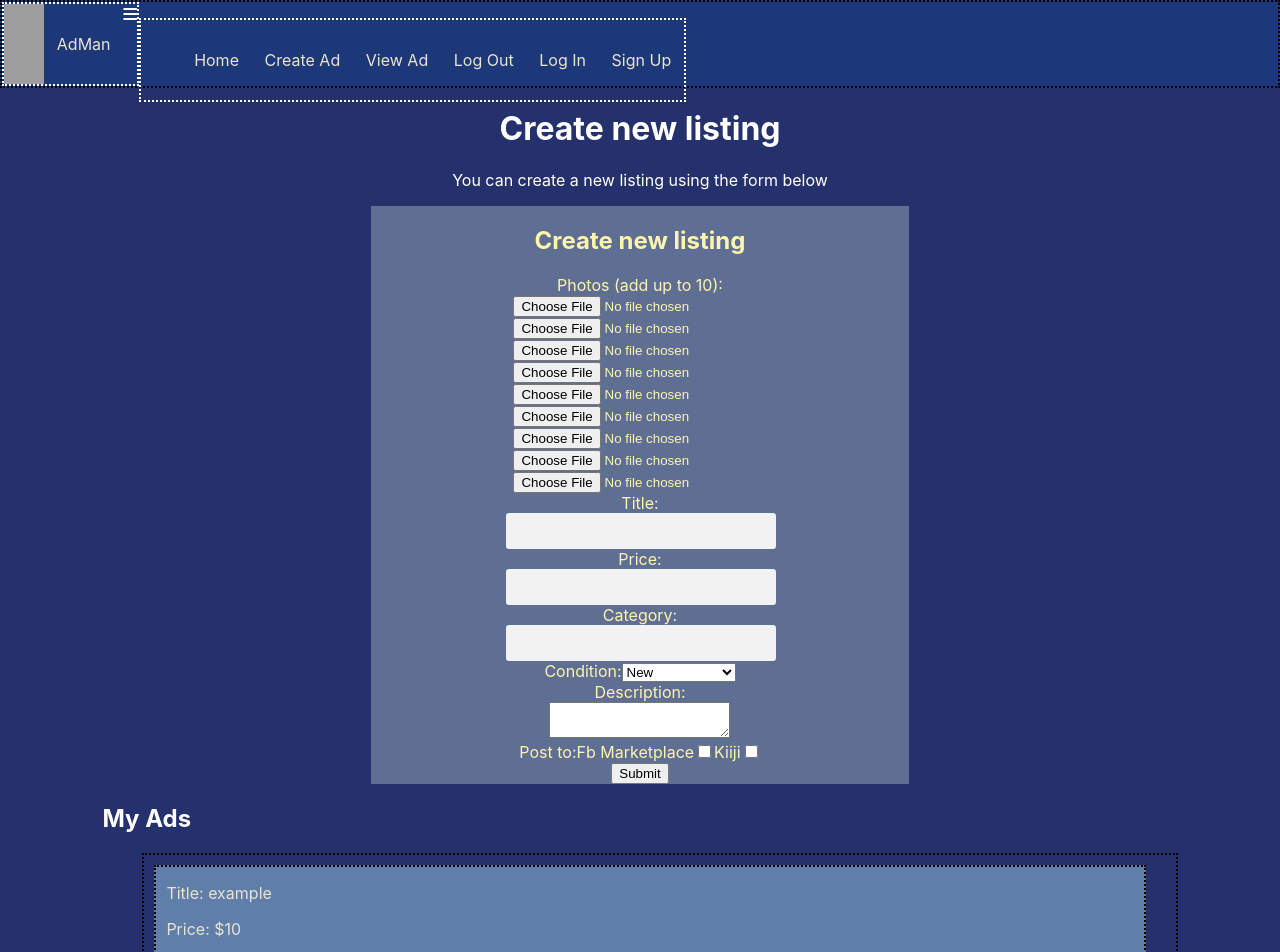
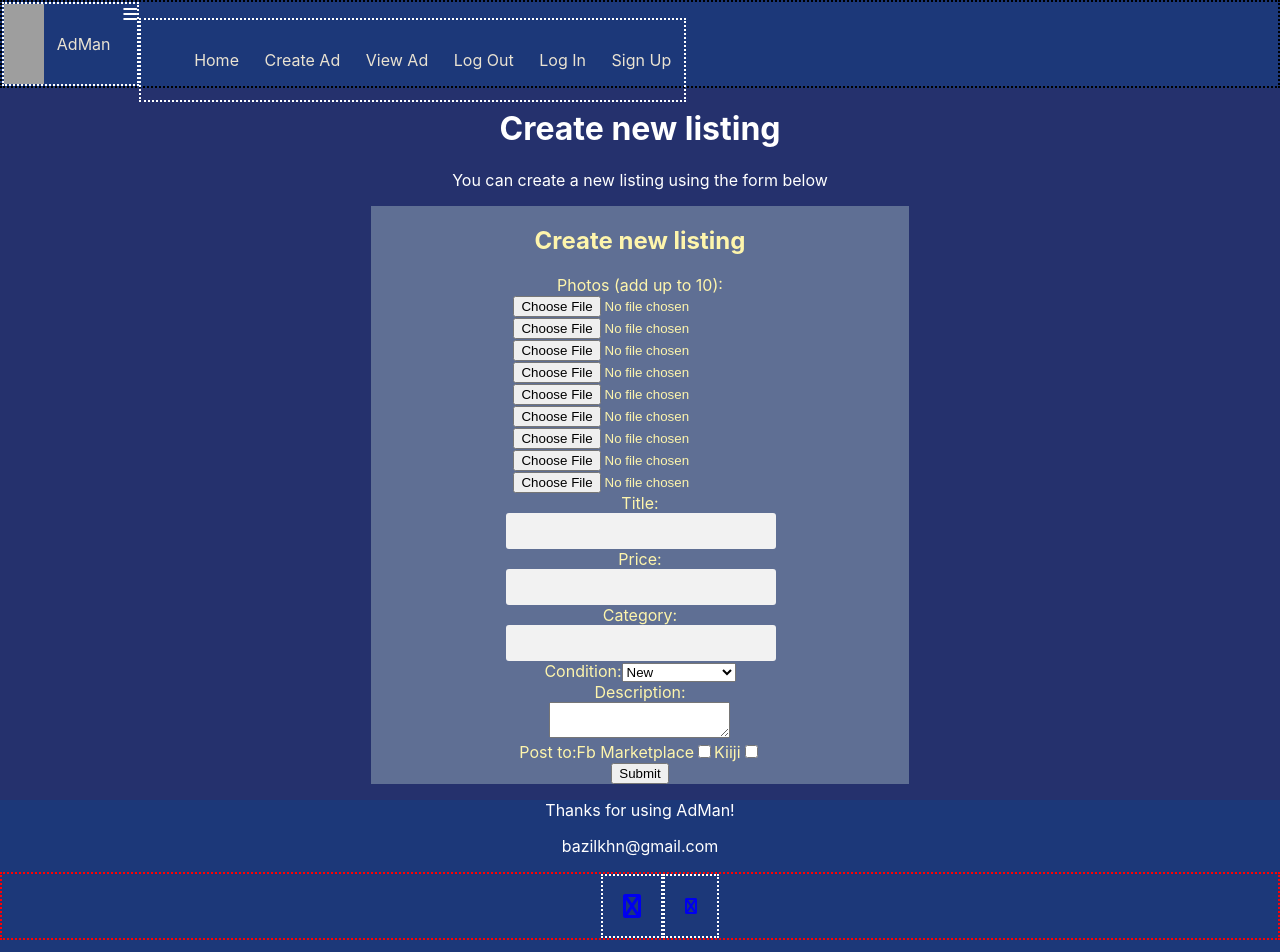
Before and after one commit to yobazy/ad-manager, a React (Create React App) app in the folder client/: page /create in a window 1280 px wide. Shown: the top 952 px of the page. Built offline with nearby package versions, Linux system fonts and the light colour scheme; grey boxes are pictures that could not be loaded.

Commit message:
Removes viewAds component from create page

```diff
--- a/client/src/routes/Create.js
+++ b/client/src/routes/Create.js
@@ -35,7 +35,7 @@ function Create(props) {
                 <p>You can create a new listing using the form below</p>
             </div>
                 <AdForm ads={props.adsInfo} func={props.setAdsInfo}></AdForm>
-                <ViewAds listings={props.adsInfo}></ViewAds>
+                {/* <ViewAds listings={props.adsInfo}></ViewAds> */}
         </div>
     );
 }
```
